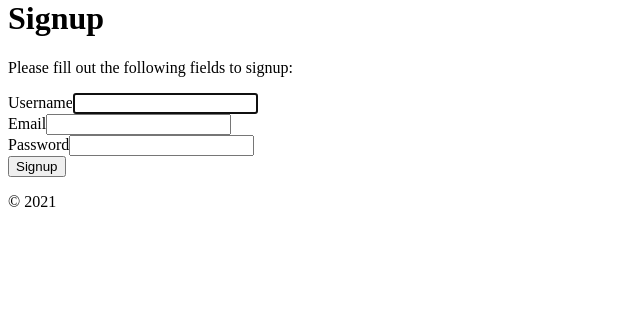
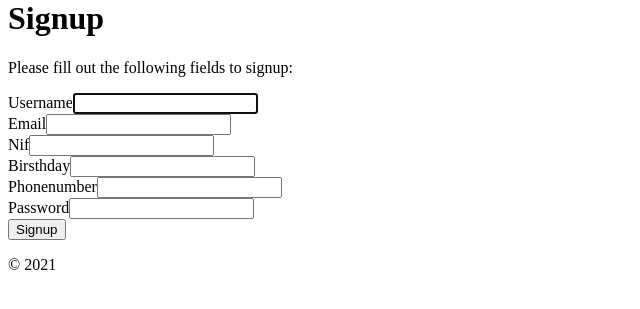
Before and after one commit to DiogoRCP/PSI_PROJETO_ADG, a Yii app: template web/carbuddy/frontend/views/site/signup.php in a window 1280 px wide. Shown: the part 21-330 px from the top of the page, without its empty margins (0-640 px from the left). Run offline with PHP 8.4 and a stand-in for Yii, Linux system fonts and the light colour scheme; the template is opened without the code that fills it, so the values that code supplies are empty; form fields are guessed from the names that the template uses; some libraries are stand-ins or nearby versions.

Commit message:
web registo

```diff
--- a/web/carbuddy/frontend/models/SignupForm.php
+++ b/web/carbuddy/frontend/models/SignupForm.php
@@ -14,7 +14,9 @@ class SignupForm extends Model
     public $username;
     public $email;
     public $password;
-
+    public $nif;
+    public $birsthday;
+    public $phonenumber;
 
     /**
      * {@inheritdoc}
--- a/web/carbuddy/frontend/views/site/signup.php
+++ b/web/carbuddy/frontend/views/site/signup.php
@@ -23,6 +23,12 @@ $this->params['breadcrumbs'][] = $this->title;
 
                 <?= $form->field($model, 'email') ?>
 
+                <?= $form->field($model, 'nif') ?>
+
+                <?= $form->field($model, 'birsthday') ?>
+
+                <?= $form->field($model, 'phonenumber') ?>
+
                 <?= $form->field($model, 'password')->passwordInput() ?>
 
                 <div class="form-group">
```
